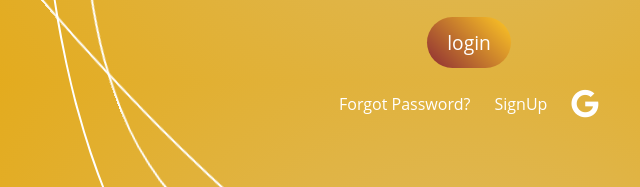
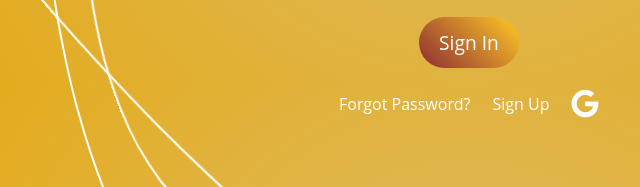
Before and after one commit to Santicm23/Heat-wave, a website: page public/index.html in a window 1280 px wide. Shown: the part 558-745 px from the top of the page, 171-811 px from the left. Drawn offline with nearby package versions, Linux system fonts and the light colour scheme; some packages are replaced by stand-ins of ours; a script that the page names is missing.

Commit message:
cambios de aspecto indispensables

```diff
--- a/public/index.html
+++ b/public/index.html
@@ -29,11 +29,11 @@
 				</div>
 			</div>
 			<div class="inputBx">
-				<input id="btnLogin" type="submit" value="login">
+				<input id="btnLogin" type="submit" value="Sign In">
 			</div>
 			<div class="links">
 				<a href="#" id="forgot" class="link">Forgot Password?</a>
-				<a href="signUp.html" id="signup" class="link">SignUp</a>
+				<a href="signUp.html" id="signup" class="link">Sign Up</a>
 				<div class="wrapper">
 					<ul>
 						<li class="google">
```
Also changed, not shown: public/signUp.html (+1 -1 lines), routes/accounts.ts (+3 -4 lines).
